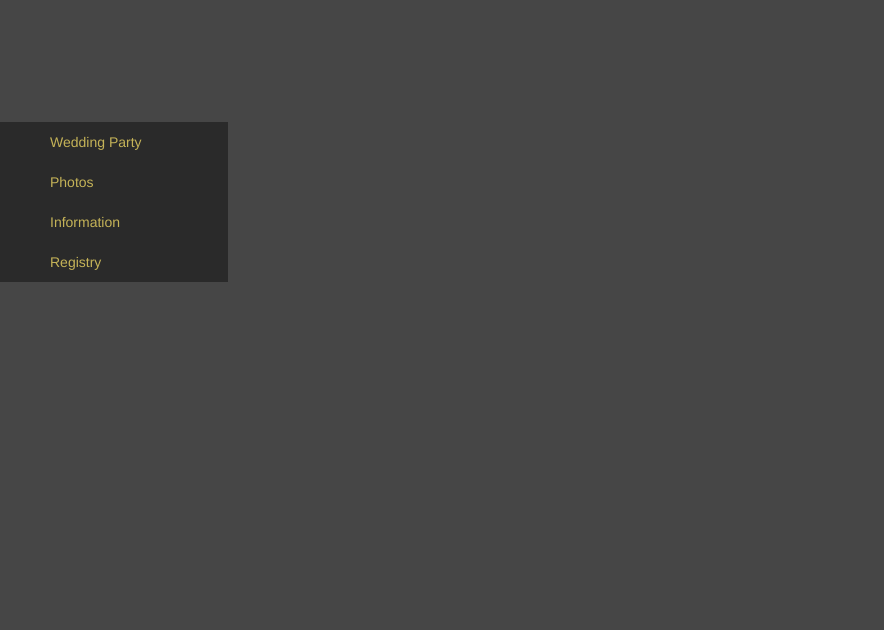
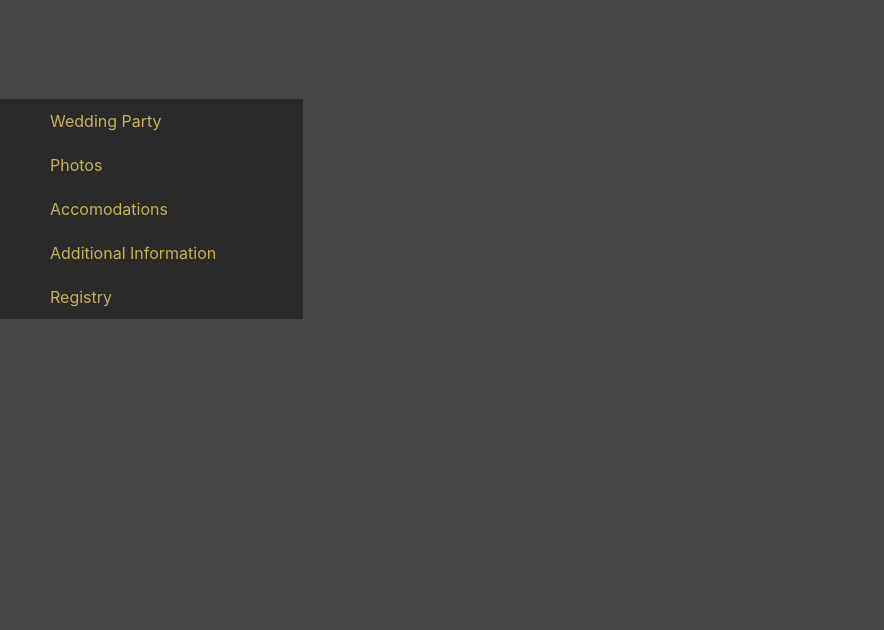
Before and after one commit to benhassara/wedding-site, a website: page src/index.html in a window 1280 px wide. Shown: the part 170-800 px from the top of the page, without its empty margins (0-884 px from the left). Drawn offline with nearby package versions, Linux system fonts and the light colour scheme; a web font is replaced by a local one.

Commit message:
add a nav link, local deps for offline dev

```diff
--- a/src/index.html
+++ b/src/index.html
@@ -4,8 +4,12 @@
     <meta charset="utf-8">
     <title>Happily Ever Hassara</title>
 
-    <link rel="stylesheet" type="text/css" href="http://cdnjs.cloudflare.com/ajax/libs/normalize/3.0.3/normalize.min.css">
-    <link rel="stylesheet" href="https://maxcdn.bootstrapcdn.com/bootstrap/3.3.6/css/bootstrap.min.css" integrity="sha384-1q8mTJOASx8j1Au+a5WDVnPi2lkFfwwEAa8hDDdjZlpLegxhjVME1fgjWPGmkzs7" crossorigin="anonymous">
+    <!-- local deps -->
+    <link rel="stylesheet" href="../deps/normalize.min.css" media="screen" title="no title" charset="utf-8">
+    <link rel="stylesheet" href="../deps/bootstrap.min.css" media="screen" title="no title" charset="utf-8">
+
+    <!-- <link rel="stylesheet" type="text/css" href="http://cdnjs.cloudflare.com/ajax/libs/normalize/3.0.3/normalize.min.css"> -->
+    <!-- <link rel="stylesheet" href="https://maxcdn.bootstrapcdn.com/bootstrap/3.3.6/css/bootstrap.min.css" integrity="sha384-1q8mTJOASx8j1Au+a5WDVnPi2lkFfwwEAa8hDDdjZlpLegxhjVME1fgjWPGmkzs7" crossorigin="anonymous"> -->
     <link rel="stylesheet" type="text/css" href="css/main.css">
 </head>
 <body>
@@ -18,12 +22,15 @@
         <ul>
             <li><a href="#">Wedding Party</a></li>
             <li><a href="#">Photos</a></li>
-            <li><a href="#">Information</a></li>
+            <li><a href="#">Accomodations</a></li>
+            <li><a href="#">Additional Information</a></li>
             <li><a href="#">Registry</a></li>
         </ul>
     </div>
 
-    <script src="https://code.jquery.com/jquery-2.1.4.min.js"></script>
+    <!-- local jQuery -->
+    <script src="../deps/jquery-2.1.4.min.js" charset="utf-8"></script>
+    <!-- <script src="https://code.jquery.com/jquery-2.1.4.min.js"></script> -->
     <script type="text/javascript" src="js/main.js"></script>
 </body>
 </html>
```
Also changed, not shown: 1 other file.
